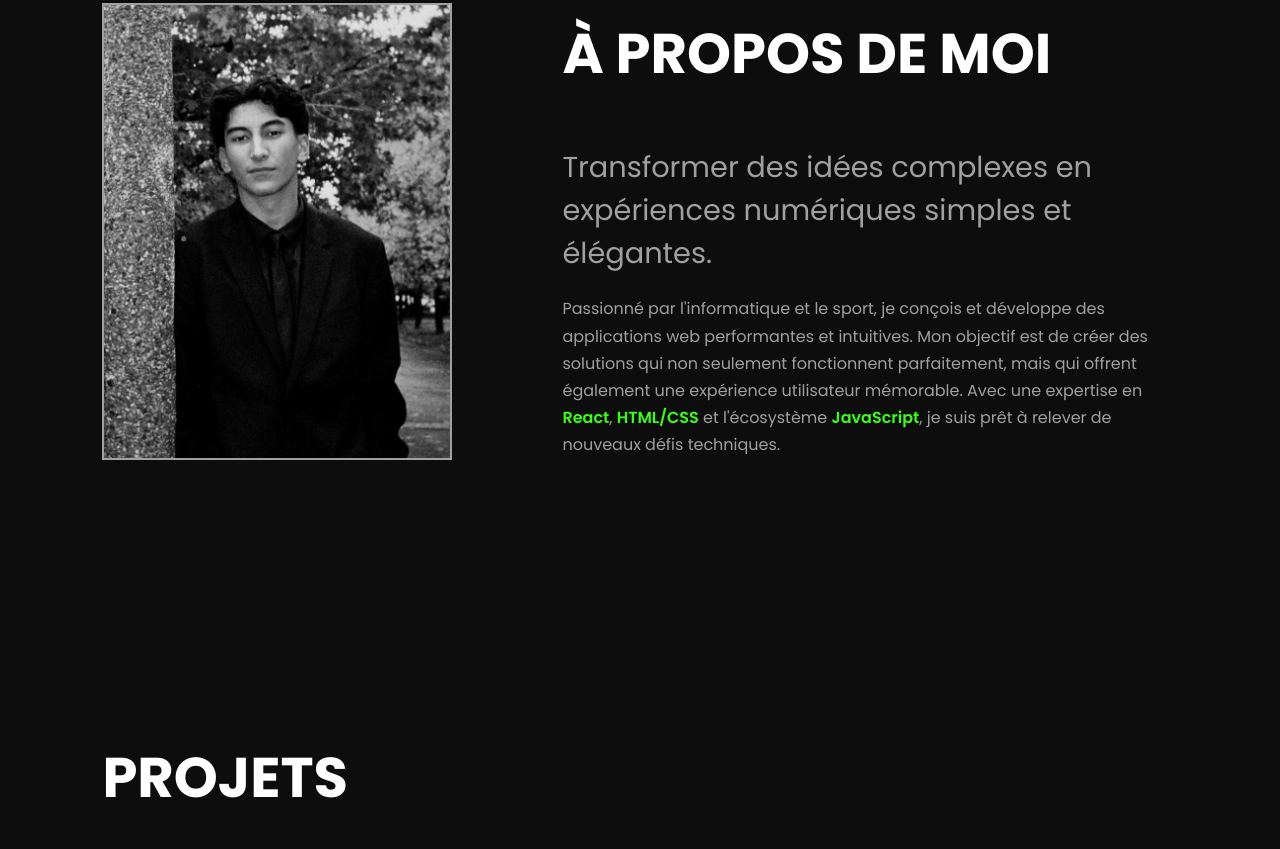
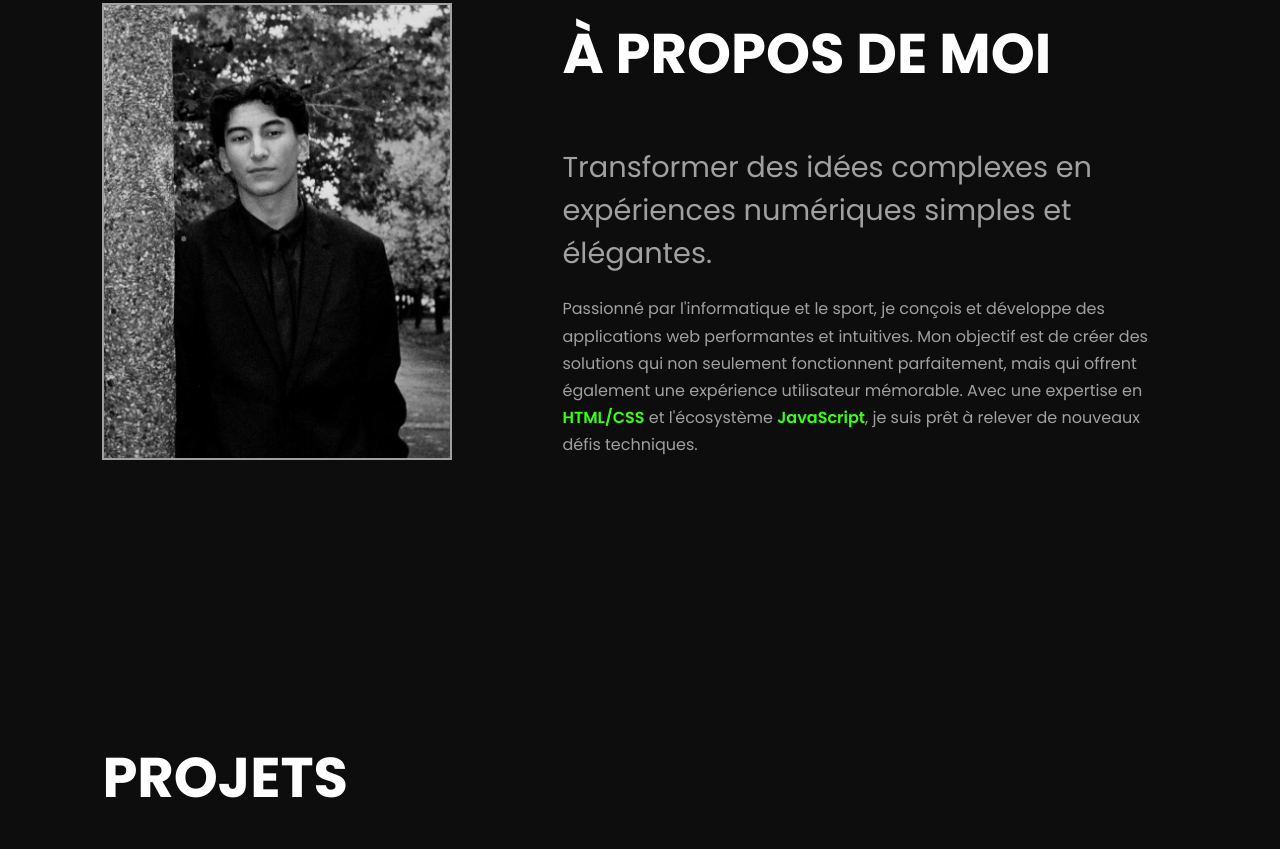
Before and after one commit to Adamjuro/portfolio-adam, a plain HTML site: page portfolio/test.html in a window 1280 px wide. Shown: the part 965-1814 px from the top of the page. Drawn offline with Linux system fonts and the light colour scheme.

Commit message:
Update test.html

```diff
--- a/portfolio/test.html
+++ b/portfolio/test.html
@@ -36,7 +36,7 @@
                 <h2>À Propos de moi</h2>
                 <h3>Transformer des idées complexes en expériences numériques simples et élégantes.</h3>
                 <p>
-                    Passionné par l'informatique et le sport, je conçois et développe des applications web performantes et intuitives. Mon objectif est de créer des solutions qui non seulement fonctionnent parfaitement, mais qui offrent également une expérience utilisateur mémorable. Avec une expertise en <span>React</span>, <span>HTML/CSS</span> et l'écosystème <span>JavaScript</span>, je suis prêt à relever de nouveaux défis techniques.
+                    Passionné par l'informatique et le sport, je conçois et développe des applications web performantes et intuitives. Mon objectif est de créer des solutions qui non seulement fonctionnent parfaitement, mais qui offrent également une expérience utilisateur mémorable. Avec une expertise en <span>HTML/CSS</span> et l'écosystème <span>JavaScript</span>, je suis prêt à relever de nouveaux défis techniques.
                 </p>
             </div>
         </section>
@@ -139,4 +139,5 @@
     </footer>
 
 </body>
+
 </html>
```
